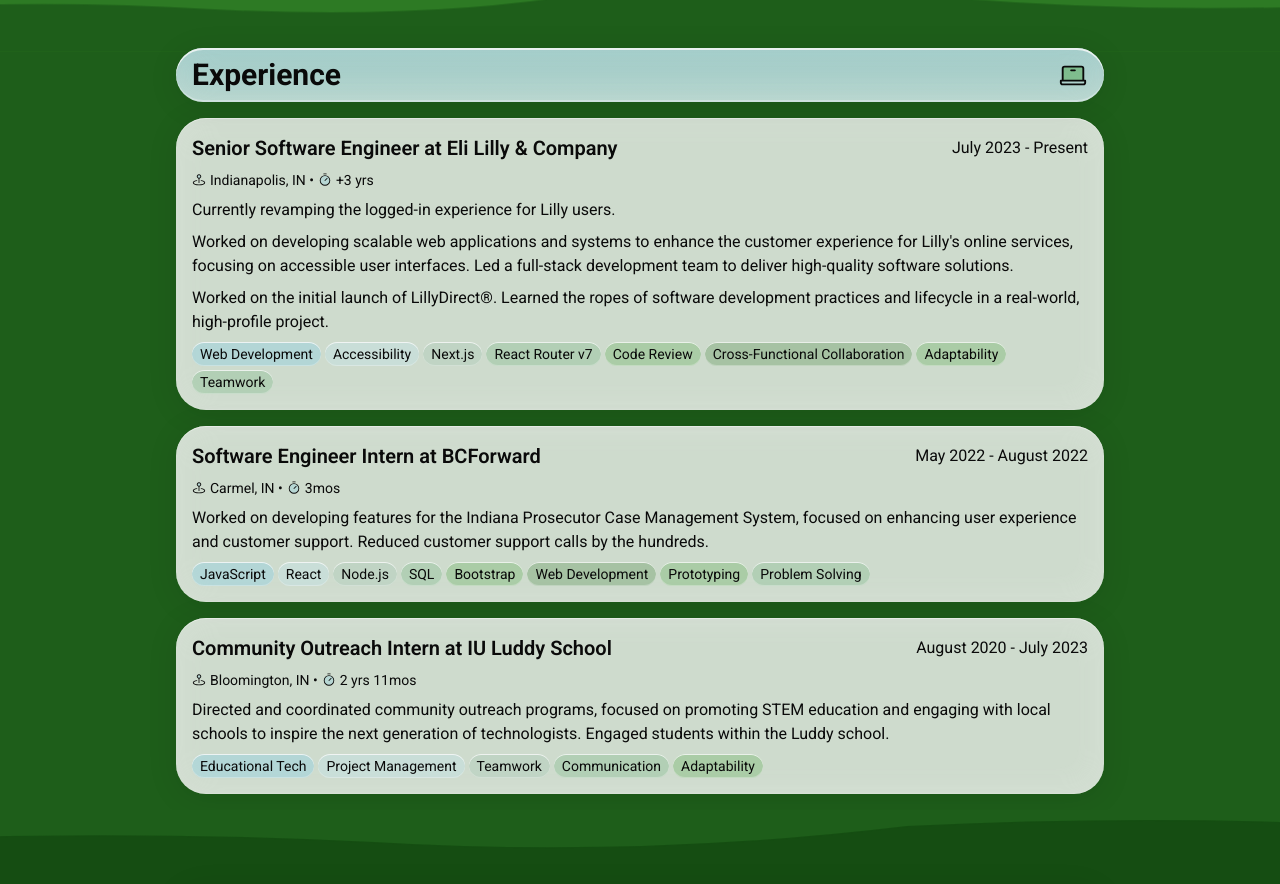
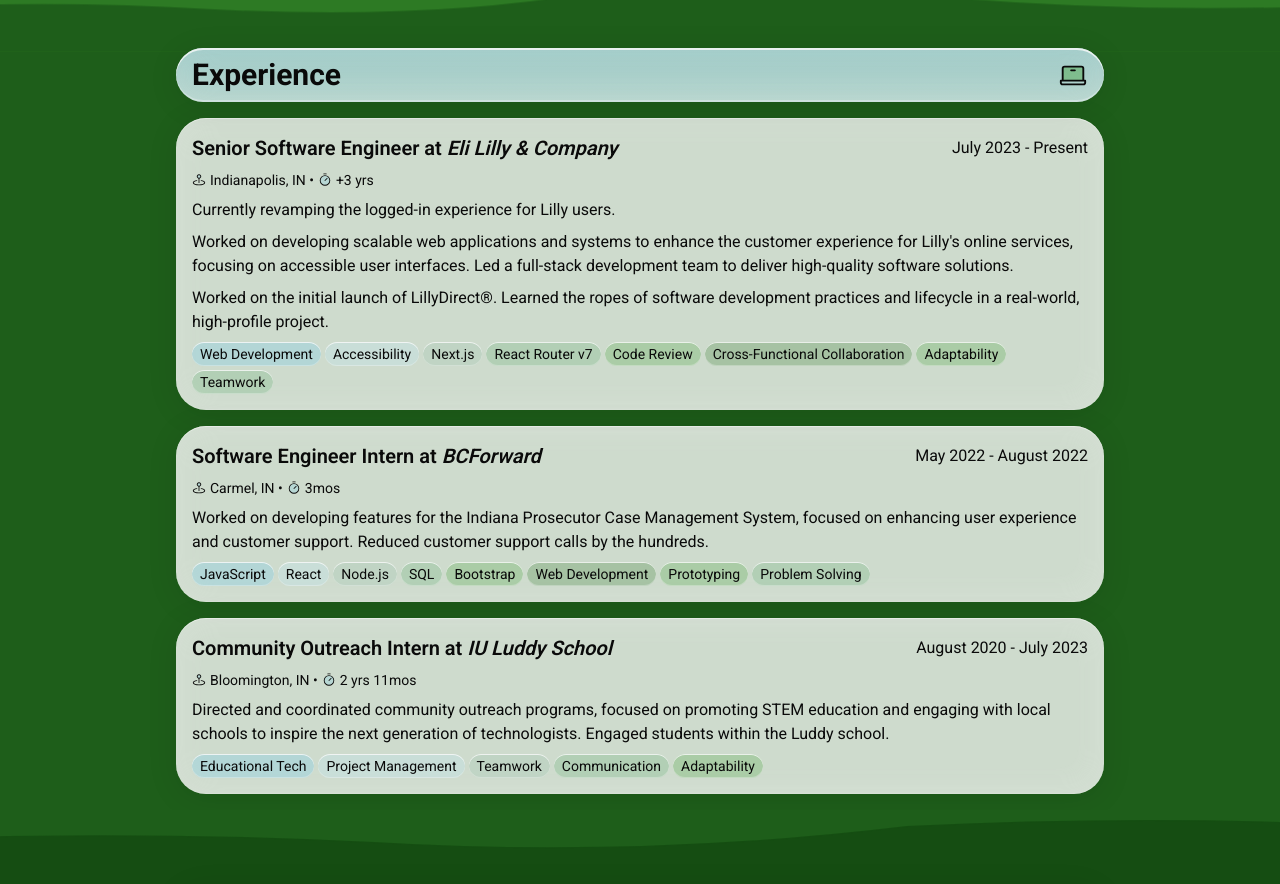
Before and after one commit to vtlanglois/portfolio-v2, a Next.js app: page / in a window 1280 px wide. Shown: the part 2060-2944 px from the top of the page. Built offline with nearby package versions, Linux system fonts and the light colour scheme.

Commit message:
style: italic companies

```diff
--- a/src/components/sections/Experience.tsx
+++ b/src/components/sections/Experience.tsx
@@ -42,7 +42,7 @@
             <Card className="flex flex-col gap-2 timeline">
               <div className="flex flex-row items-center justify-between gap-1 flex-wrap">
                 <h3 className="text-xl font-semibold text-balance">
-                  Senior Software Engineer at Eli Lilly & Company
+                Senior Software Engineer at <i>Eli Lilly & Company</i>
                 </h3>
                 <p>July 2023 - Present</p>
               </div>
@@ -86,7 +86,7 @@
             <Card className="flex flex-col gap-2 timeline">
               <div className="flex flex-row items-center justify-between gap-1 flex-wrap">
                 <h3 className="text-xl font-semibold text-balance">
-                  Software Engineer Intern at BCForward
+                  Software Engineer Intern at <i>BCForward</i>
                 </h3>
                 <p>May 2022 - August 2022</p>
               </div>
@@ -119,7 +119,7 @@
             <Card className="flex flex-col gap-2">
               <div className="flex flex-row items-center justify-between gap-1 flex-wrap">
                 <h3 className="text-xl font-semibold text-balance">
-                  Community Outreach Intern at IU Luddy School
+                  Community Outreach Intern at <i>IU Luddy School</i>
                 </h3>
                 <p>August 2020 - July 2023</p>
               </div>
```
